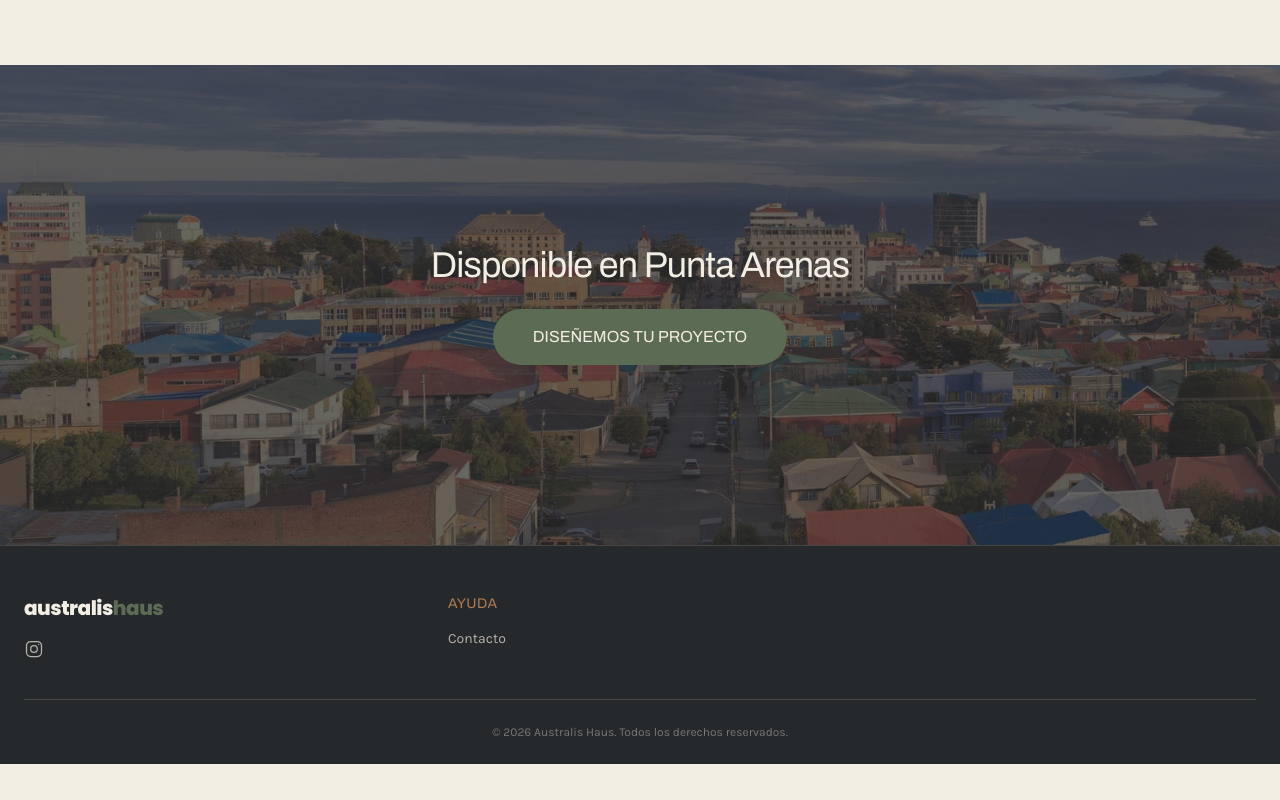
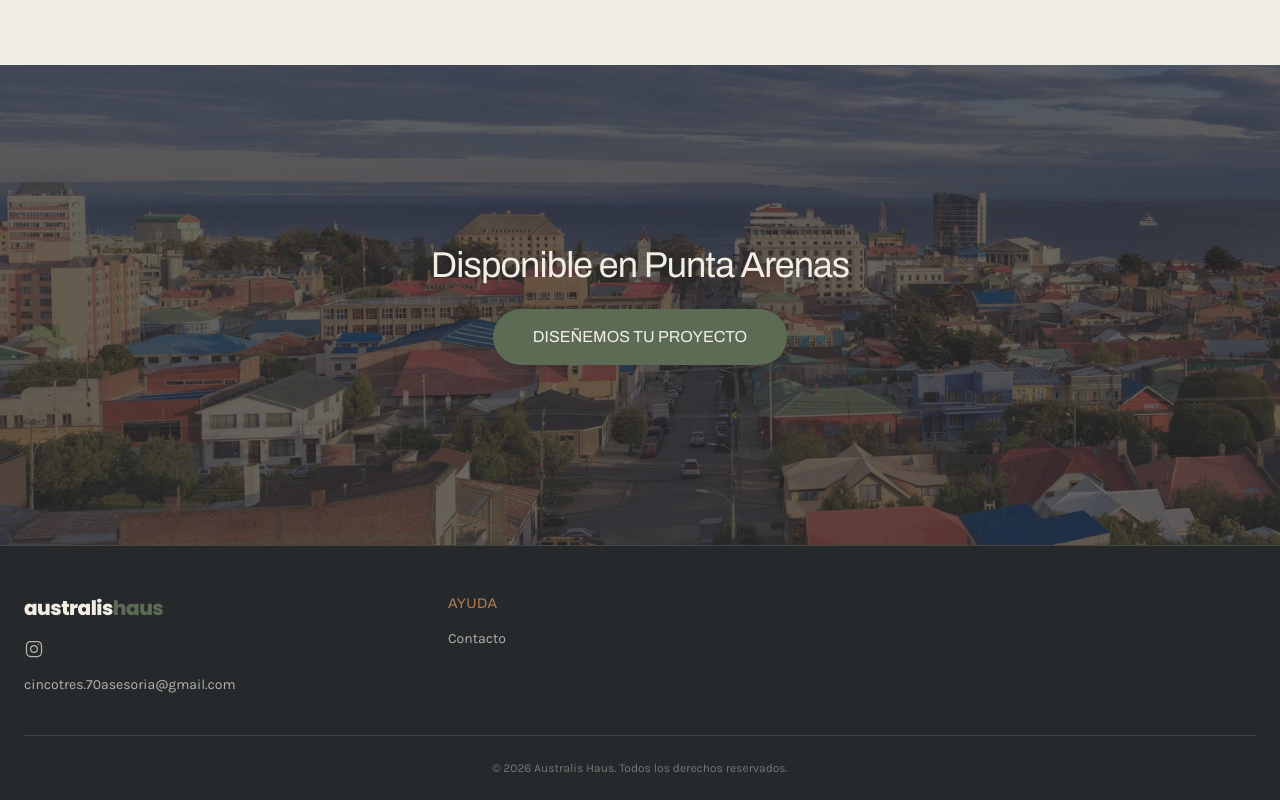
Before and after one commit to gutierrezf806-arch/tienda-cerca-wpc, a Next.js app: page / in a window 1280 px wide. Shown: the part 5522-6322 px from the top of the page. Before the commit the page ends 6286 px from the top, so only its background shows below. Built offline with nearby package versions, Linux system fonts and the light colour scheme.

Commit message:
Ajustar textos de portada, ventajas y cierre

```diff
--- a/app/components/Footer.jsx
+++ b/app/components/Footer.jsx
@@ -53,6 +53,13 @@ export default function Footer() {
                 </a>
               ))}
             </div>
+
+            <a
+              href="mailto:cincotres.70asesoria@gmail.com"
+              className="text-sm text-brand-paper/70 transition-colors hover:text-brand-paper"
+            >
+              cincotres.70asesoria@gmail.com
+            </a>
           </div>
 
           <div className="md:col-span-2">
--- a/app/contacto/page.tsx
+++ b/app/contacto/page.tsx
@@ -1,7 +1,7 @@
 import Header from "../components/Header.jsx";
 import Footer from "../components/Footer.jsx";
 
-const EMAIL = "cl.urban.shop.25@gmail.com";
+const EMAIL = "cincotres.70asesoria@gmail.com";
 
 export default function ContactoPage() {
   return (
```
